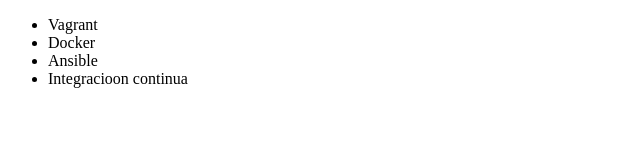
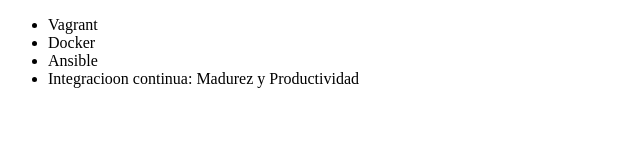
Before and after one commit to lheonardo0271/alura-git, a plain HTML site: page index.html in a window 1280 px wide. Shown: the whole page, without its empty margins (0-640 px from the left). Drawn offline with Linux system fonts and the light colour scheme.

Commit message:
Renombrando curso de integrancion

```diff
--- a/index.html
+++ b/index.html
@@ -9,7 +9,7 @@
          <li> Vagrant </li>
          <li> Docker </li>
          <li> Ansible </li>
-         <li> Integracioon continua </li>
+         <li> Integracioon continua: Madurez y Productividad </li>
      </ul>
 </body>
 </html>
```
